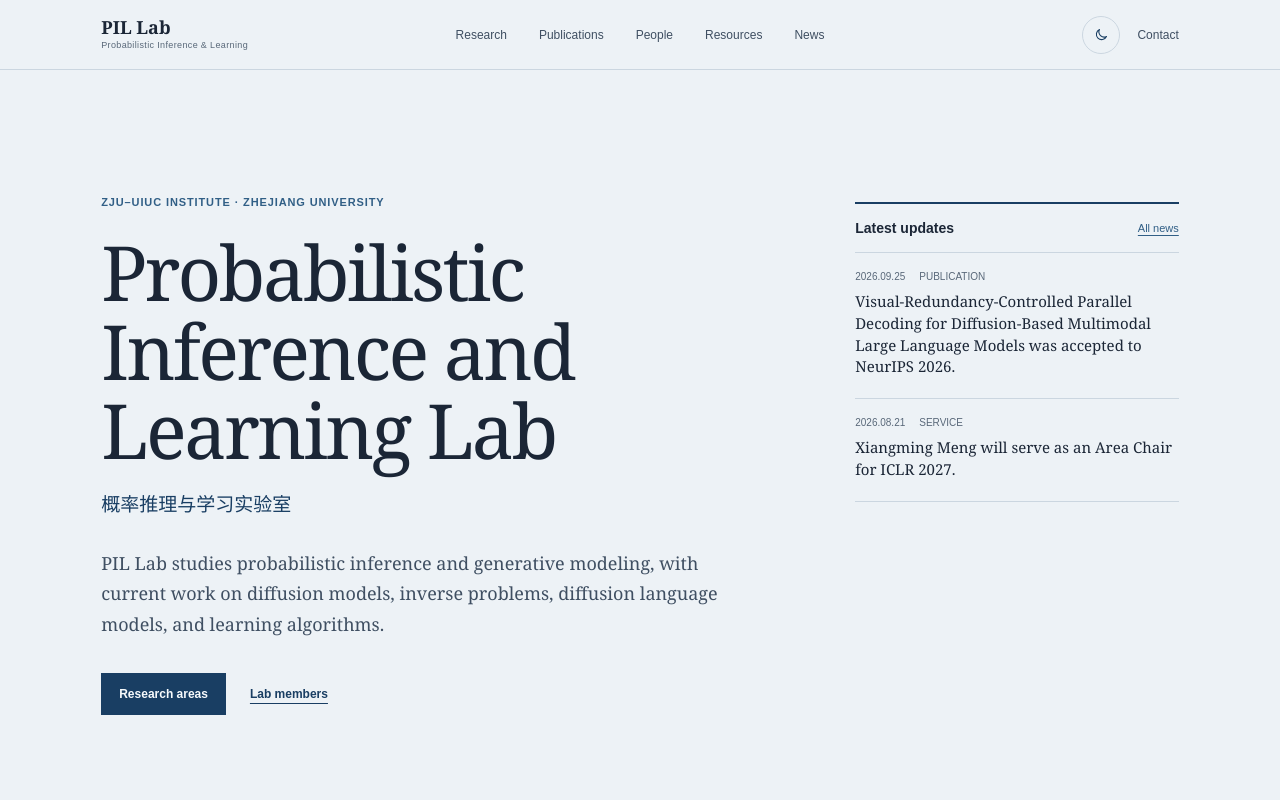
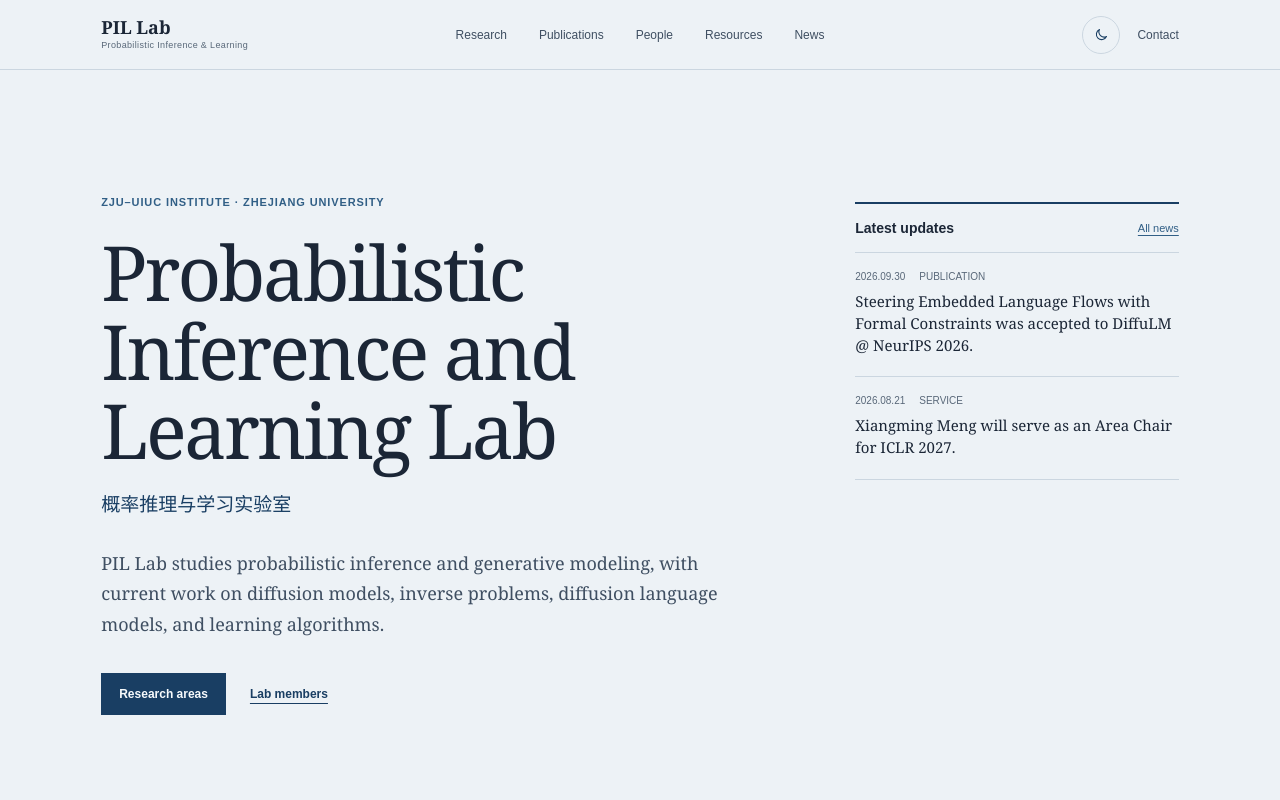
Before and after one commit to zju-pil-lab/zju-pil-lab.github.io, a Next.js app: page / in a window 1280 px wide. Shown: the top 800 px of the page. Built offline with nearby package versions, Linux system fonts and the light colour scheme.

Commit message:
Add DiffuLM workshop acceptance news

```diff
--- a/app/sitemap.ts
+++ b/app/sitemap.ts
@@ -5,7 +5,7 @@ export const dynamic = 'force-static';
 export default function sitemap(): MetadataRoute.Sitemap {
   return [{
     url: 'https://zju-pil-lab.github.io/',
-    lastModified: new Date('2026-09-29'),
+    lastModified: new Date('2026-09-30'),
     changeFrequency: 'monthly',
     priority: 1,
   }];
--- a/data/site.json
+++ b/data/site.json
@@ -238,6 +238,13 @@
   "newsNote": "For archived items, dates are based on the first public update of the PI homepage.",
   "news": [
     {
+      "date": "2026.09.30",
+      "type": "Publication",
+      "title": "Steering Embedded Language Flows with Formal Constraints was accepted to DiffuLM @ NeurIPS 2026.",
+      "url": "https://openreview.net/forum?id=NRzCFsG5br",
+      "source": "https://7amin.github.io/diffulm-neurips2026/"
+    },
+    {
       "date": "2026.09.29",
       "type": "Website",
       "title": "The first version of the PIL Lab website is online.",
@@ -300,7 +307,7 @@
       "title": "dLLM Reading Map",
       "titleZh": "扩散语言模型阅读地图",
       "description": "A structured reading list on diffusion language models, covering foundations, methods, applications, and agents.",
-      "meta": "106 papers · 12-paper core path",
+      "meta": "107 papers · 12-paper core path",
       "url": "https://zju-pil-lab.github.io/dllm-reading-map/",
       "github": "https://github.com/zju-pil-lab/dllm-reading-map"
     },
@@ -310,7 +317,7 @@
       "title": "Diffusion + Flow Reading Map",
       "titleZh": "扩散模型与流匹配论文导航",
       "description": "A structured reading list on diffusion models, score-based modeling, flow matching, and rectified flow.",
-      "meta": "108 papers · books, courses & tutorials",
+      "meta": "109 papers · books, courses & tutorials",
       "url": "https://zju-pil-lab.github.io/diffusion-flow-reading-map/",
       "github": "https://github.com/zju-pil-lab/diffusion-flow-reading-map"
     }
```
